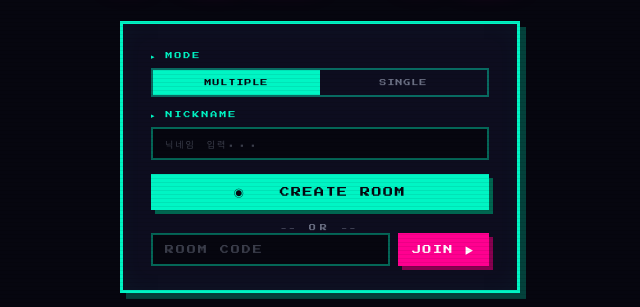
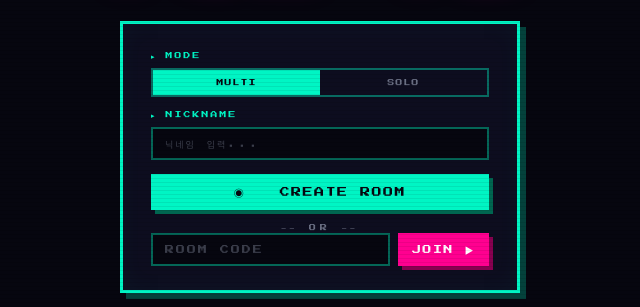
Before and after one commit to ljoohyun93/pok-pok-yi, a website: page public/index.html in a window 1280 px wide. Shown: the part 289-596 px from the top of the page, 320-960 px from the left. Drawn offline with nearby package versions, Linux system fonts and the light colour scheme; no server answers.

Commit message:
rename mode labels: MULTIPLE/SINGLE → MULTI/SOLO

```diff
--- a/public/index.html
+++ b/public/index.html
@@ -37,8 +37,8 @@
         <div class="field-group">
           <label class="field-label">▸ MODE</label>
           <div class="mode-toggle">
-            <button class="mode-btn active" data-mode="multi">MULTIPLE</button>
-            <button class="mode-btn" data-mode="single">SINGLE</button>
+            <button class="mode-btn active" data-mode="multi">MULTI</button>
+            <button class="mode-btn" data-mode="single">SOLO</button>
           </div>
         </div>
 
```
